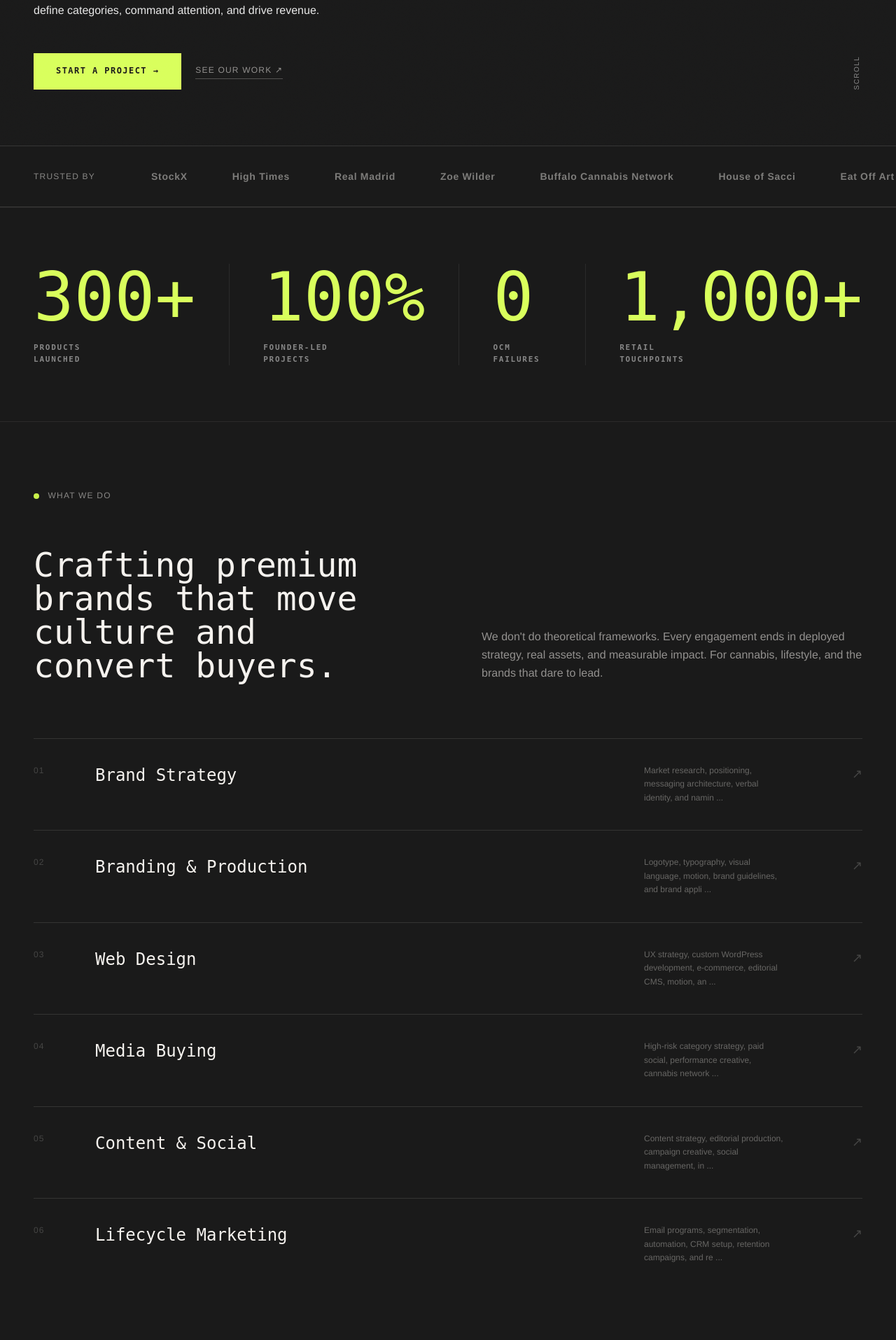
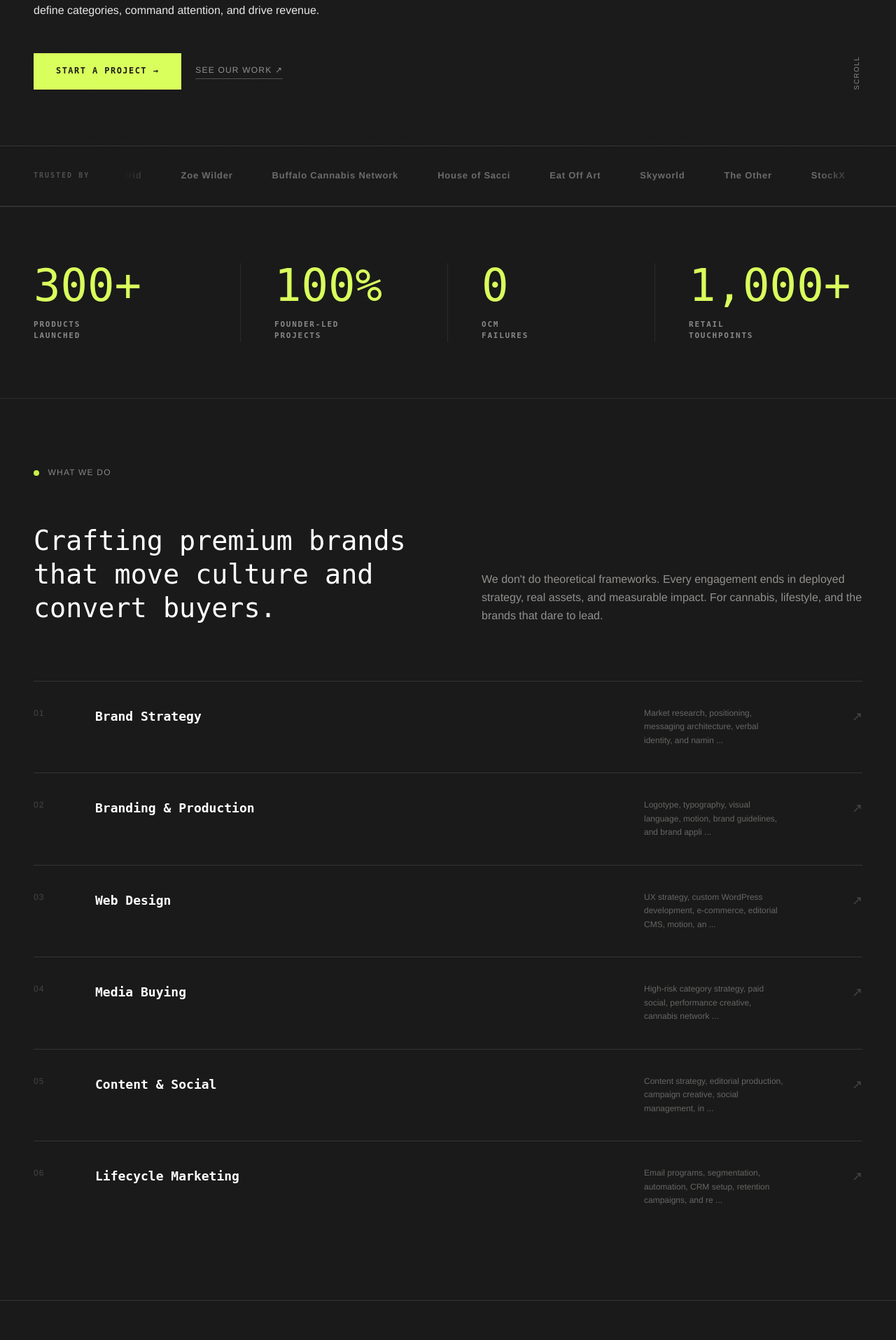
Before and after one commit to therealjohndough/26labs, a PHP site: page / in a window 1280 px wide. Shown: the part 591-2506 px from the top of the page at 70% size. Run offline with PHP 8.4, Linux system fonts and the light colour scheme; data comes from the database, SQL or seed files in the repository; data that the repository does not hold is empty; classes that the project's autoload settings leave out are loaded by file name; some web fonts are replaced.

Commit message:
feat: full design pass — marquee, watermark, stats fix, font corrections
- stats: clamp(56px, 5vw, 88px) on desktop so 1,000+ no longer overflows
- trust bar: CSS marquee with seamless loop, mask gradient fade edges,
  lores-9-narrow Trusted By label, prefers-reduced-motion respected
- hero: subtle '26' watermark in lores-9-wide at 2.2% opacity behind content
- services H2: lores-9-wide-bold-alt-oaklan (Lo-Res 22 Oakland) at clamp(22px,3vw,44px)
- service list titles: lores-15 700 at 18px (was font-serif fallback to Space Mono)

Co-Authored-By: Claude Sonnet 4.6 <noreply@anthropic.com>

```diff
--- a/public/css/style.css
+++ b/public/css/style.css
@@ -220,12 +220,39 @@ html { -webkit-text-size-adjust: none; text-size-adjust: none; }
     }
     .stat-card:not(:first-child) { padding-left: 48px; }
     .stat-card:last-child { border-right: none; padding-right: 0; }
-    .stat-number { font-size: 96px; } /* 96 ≈ 10.7× native — accepted desktop exception */
+    .stat-number { font-size: clamp(56px, 5vw, 88px); } /* clamps so 1,000+ fits at any viewport */
     .stats-dots { display: none; }
 }
 
 /* Nav scroll state */
 .nav-scrolled { background: rgba(26,26,26,0.95) !important; }
+
+/* ─── Trust bar marquee ───────────────────────────────────────────────────── */
+.marquee-container {
+    flex: 1;
+    overflow: hidden;
+    -webkit-mask-image: linear-gradient(to right, transparent 0%, black 6%, black 94%, transparent 100%);
+    mask-image: linear-gradient(to right, transparent 0%, black 6%, black 94%, transparent 100%);
+}
+.marquee-track {
+    display: flex;
+    gap: 56px;
+    width: max-content;
+    animation: marquee-scroll 28s linear infinite;
+}
+.marquee-item {
+    font-family: 'Helvetica Neue', Helvetica, Arial, sans-serif;
+    font-size: 13px;
+    letter-spacing: 0.06em;
+    color: rgba(245,242,238,0.38);
+    font-weight: 600;
+    white-space: nowrap;
+}
+@keyframes marquee-scroll {
+    from { transform: translateX(0); }
+    to { transform: translateX(-50%); }
+}
+@media (prefers-reduced-motion: reduce) { .marquee-track { animation: none; } }
 
 /* ─── Responsive layout helpers — no Tailwind rebuild required ───────────────
    These replace Tailwind responsive variants (md:*) that aren't in compiled CSS.
--- a/views/pages/home.php
+++ b/views/pages/home.php
@@ -7,6 +7,11 @@ $case_studies = $case_studies ?? [];
 
 <!-- Hero Section -->
 <section class="hero-section min-h-screen flex flex-col justify-end py-20 border-b border-border relative overflow-hidden">
+
+  <!-- "26" watermark — large pixel numeral, sits behind all content -->
+  <div class="absolute inset-0 overflow-hidden pointer-events-none" style="z-index: 0;">
+    <div style="position: absolute; right: -3%; top: 50%; transform: translateY(-50%); font-family: 'lores-9-wide', monospace; font-weight: 400; font-size: clamp(240px, 26vw, 440px); color: rgba(255,255,255,0.022); line-height: 1; user-select: none; white-space: nowrap; letter-spacing: -0.02em;">26</div>
+  </div>
 
   <div class="relative z-10">
     <!-- Eyebrow -->
@@ -44,19 +49,31 @@ $case_studies = $case_studies ?? [];
 
 </section>
 
-<!-- Trust Bar -->
-<div class="px-12 py-8 border-b border-border flex items-center gap-20 overflow-auto">
-  <span class="text-xs tracking-widest text-text-secondary/50 uppercase whitespace-nowrap flex-shrink-0">Trusted By</span>
-  <div class="flex gap-16 flex-nowrap">
-    <span class="text-sm tracking-wider text-text-secondary/45 font-semibold whitespace-nowrap">StockX</span>
-    <span class="text-sm tracking-wider text-text-secondary/45 font-semibold whitespace-nowrap">High Times</span>
-    <span class="text-sm tracking-wider text-text-secondary/45 font-semibold whitespace-nowrap">Real Madrid</span>
-    <span class="text-sm tracking-wider text-text-secondary/45 font-semibold whitespace-nowrap">Zoe Wilder</span>
-    <span class="text-sm tracking-wider text-text-secondary/45 font-semibold whitespace-nowrap">Buffalo Cannabis Network</span>
-    <span class="text-sm tracking-wider text-text-secondary/45 font-semibold whitespace-nowrap">House of Sacci</span>
-    <span class="text-sm tracking-wider text-text-secondary/45 font-semibold whitespace-nowrap">Eat Off Art</span>
-    <span class="text-sm tracking-wider text-text-secondary/45 font-semibold whitespace-nowrap">Skyworld</span>
-    <span class="text-sm tracking-wider text-text-secondary/45 font-semibold whitespace-nowrap">The Other</span>
+<!-- Trust Bar — pinned label + auto-scrolling marquee -->
+<div class="px-12 py-8 border-b border-border flex items-center gap-12 overflow-hidden">
+  <span style="font-family: 'lores-9-narrow', monospace; font-weight: 700; font-size: 10px; letter-spacing: 0.2em; color: rgba(245,242,238,0.25); text-transform: uppercase; white-space: nowrap; flex-shrink: 0;">Trusted By</span>
+  <div class="marquee-container">
+    <div class="marquee-track">
+      <span class="marquee-item">StockX</span>
+      <span class="marquee-item">High Times</span>
+      <span class="marquee-item">Real Madrid</span>
+      <span class="marquee-item">Zoe Wilder</span>
+      <span class="marquee-item">Buffalo Cannabis Network</span>
+      <span class="marquee-item">House of Sacci</span>
+      <span class="marquee-item">Eat Off Art</span>
+      <span class="marquee-item">Skyworld</span>
+      <span class="marquee-item">The Other</span>
+      <!-- Duplicate for seamless loop -->
+      <span class="marquee-item" aria-hidden="true">StockX</span>
+      <span class="marquee-item" aria-hidden="true">High Times</span>
+      <span class="marquee-item" aria-hidden="true">Real Madrid</span>
+      <span class="marquee-item" aria-hidden="true">Zoe Wilder</span>
+      <span class="marquee-item" aria-hidden="true">Buffalo Cannabis Network</span>
+      <span class="marquee-item" aria-hidden="true">House of Sacci</span>
+      <span class="marquee-item" aria-hidden="true">Eat Off Art</span>
+      <span class="marquee-item" aria-hidden="true">Skyworld</span>
+      <span class="marquee-item" aria-hidden="true">The Other</span>
+    </div>
   </div>
 </div>
 
@@ -102,7 +119,7 @@ $case_studies = $case_studies ?? [];
     </div>
 
     <div class="grid grid-cols-2 gap-24 mb-20">
-      <h2 class="font-serif text-4xl md:text-5xl font-normal leading-tight">Crafting premium brands that move culture and convert buyers.</h2>
+      <h2 style="font-family: 'lores-9-wide-bold-alt-oaklan', monospace; font-weight: 400; font-size: clamp(22px, 3vw, 44px); line-height: 1.25; color: #FFFFFF;">Crafting premium brands that move culture and convert buyers.</h2>
       <p class="text-base text-text-secondary leading-relaxed self-end">We don't do theoretical frameworks. Every engagement ends in deployed strategy, real assets, and measurable impact. For cannabis, lifestyle, and the brands that dare to lead.</p>
     </div>
 
@@ -110,7 +127,7 @@ $case_studies = $case_studies ?? [];
       <?php foreach ($services as $i => $service): $num = str_pad($i + 1, 2, '0', STR_PAD_LEFT); ?>
       <a href="/services/<?= htmlspecialchars($service['slug'] ?? '') ?>" class="grid grid-cols-[56px_1fr_200px_80px] gap-8 py-9 border-t border-border hover:bg-white/2 transition">
         <span class="text-xs tracking-widest text-text-secondary/20"><?= $num ?></span>
-        <span class="font-serif text-2xl font-normal"><?= htmlspecialchars($service['title']) ?></span>
+        <span style="font-family: 'lores-15', monospace; font-weight: 700; font-size: 18px; color: #FFFFFF;"><?= htmlspecialchars($service['title']) ?></span>
         <span class="text-xs text-text-secondary/35 leading-relaxed"><?= htmlspecialchars(substr($service['short_description'] ?? '', 0, 80)) ?> ...</span>
         <span class="text-right text-lg text-text-secondary/20 hover:text-accent transition">↗</span>
       </a>
```
